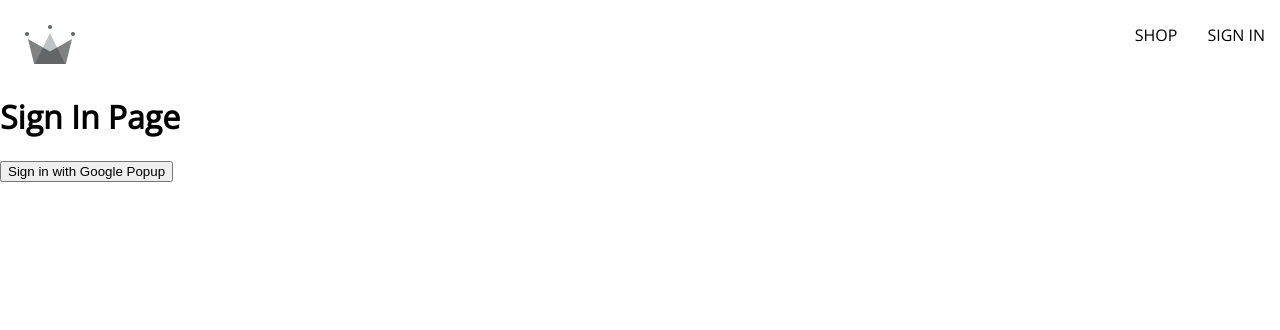
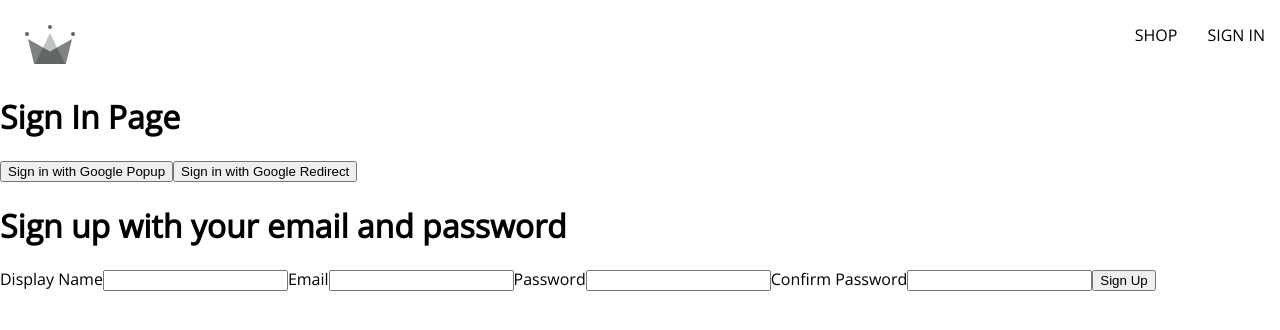
Before and after one commit to daniel-castilho/crwn-clothing-v2, a React (Vite) app: page /sign-in in a window 1280 px wide. Shown: the top 330 px of the page. Built offline with nearby package versions, Linux system fonts and the light colour scheme.

Commit message:
feat: create sign up form

```diff
--- /dev/null
+++ b/src/components/sign-up-form/sign-up-form.component.jsx
@@ -0,0 +1,53 @@
+import { useState } from "react"
+
+import { createAuthUserWithEmailAndPassword } from "../../utils/firebase/firebase.utils"
+
+import "./sign-up-form.styles.scss"
+
+const defaultFormFields = {
+  displayName: "",
+  email: "",
+  password: "",
+  confirmPassword: "",
+}
+
+const SignUpForm = () => {
+  const [formFields, setFormFields] = useState(defaultFormFields)
+  const { displayName, email, password, confirmPassword } = formFields
+
+  console.log(formFields)
+
+  const handleSubmit = async (event) => {
+    event.preventDefault()
+    handleChange(event)
+    if (password !== confirmPassword) return
+    createAuthUserWithEmailAndPassword(email, password)
+  }
+
+  const handleChange = event => {
+    const { name, value } = event.target
+    setFormFields({...formFields, [name]: value})
+  }
+
+  return (
+    <div>
+      <h1>Sign up with your email and password</h1>
+      <form onSubmit={(event) => {handleSubmit}}>
+        <label>Display Name</label>
+        <input type="text" required onChange={handleChange} name="displayName" value={displayName} />
+
+        <label>Email</label>
+        <input type="email" required onChange={handleChange} name="email" value={email} />
+
+        <label>Password</label>
+        <input type="password" required onChange={handleChange} name="password" value={password} />
+
+        <label>Confirm Password</label>
+        <input type="password" required onChange={handleChange} name="confirmPassword" value={confirmPassword}/>
+        <button type="submit">Sign Up</button>
+      </form>
+    </div>
+  )
+}
+
+export default SignUpForm
--- a/src/routes/sign-in/sign-in.component.jsx
+++ b/src/routes/sign-in/sign-in.component.jsx
@@ -1,17 +1,41 @@
+import { useEffect } from "react"
+import { getRedirectResult } from "firebase/auth"
+
 import {
+  auth,
   signInWithGooglePopup,
+  signInWithGoogleRedirect,
   createUserDocumentFromAuth,
 } from "../../utils/firebase/firebase.utils"
 
+import SignUpForm from "../../components/sign-up-form/sign-up-form.component"
+
 const SignIn = () => {
+  useEffect(
+    () => async () => {
+      const response = await getRedirectResult(auth)
+      console.log(response)
+
+      if (response) {
+        const userDocRef = await createUserDocumentFromAuth(response.user)
+      }
+    },
+    []
+  )
+
   const logGoogleUser = async () => {
     const { user } = await signInWithGooglePopup()
     const userDocRef = await createUserDocumentFromAuth(user)
   }
+
   return (
     <div>
       <h1>Sign In Page</h1>
       <button onClick={logGoogleUser}>Sign in with Google Popup</button>
+      <button onClick={signInWithGoogleRedirect}>
+        Sign in with Google Redirect
+      </button>
+      <SignUpForm />
     </div>
   )
 }
--- a/src/utils/firebase/firebase.utils.js
+++ b/src/utils/firebase/firebase.utils.js
@@ -4,6 +4,7 @@
   signInWithRedirect,
   signInWithPopup,
   GoogleAuthProvider,
+  createUserWithEmailAndPassword
 } from "firebase/auth"
 import { getFirestore, doc, getDoc, setDoc } from "firebase/firestore"
 
@@ -20,17 +21,20 @@
 // Initialize Firebase
 const firebaseApp = initializeApp(firebaseConfig)
 
-const provider = new GoogleAuthProvider()
-provider.setCustomParameters({
+const googleProvider = new GoogleAuthProvider()
+googleProvider.setCustomParameters({
   prompt: "select_account",
 })
 
 export const auth = getAuth()
-export const signInWithGooglePopup = () => signInWithPopup(auth, provider)
+export const signInWithGooglePopup = () => signInWithPopup(auth, googleProvider)
+export const signInWithGoogleRedirect = () => signInWithRedirect(auth, googleProvider)
 
 export const db = getFirestore()
 
 export const createUserDocumentFromAuth = async (userAuth) => {
+  if (!userAuth) return
+
   const userDocRef = doc(db, "users", userAuth.uid)
 
   const userSnapshot = await getDoc(userDocRef)
@@ -41,7 +45,6 @@
 
     try {
       await setDoc(userDocRef, { displayName, email, createAt })
-      console.log('setou')
     } catch (error) {
       console.log("error creating the user", error.message)
     }
@@ -49,3 +52,8 @@
 
   return userDocRef
 }
+
+export const createAuthUserWithEmailAndPassword = async (email, password) => {
+  if (!email || !password) return
+  return await createAuthUserWithEmailAndPassword(auth, email, password)
+}
```
Also changed, not shown: src/components/sign-up-form/sign-up-form.styles.scss (added).
